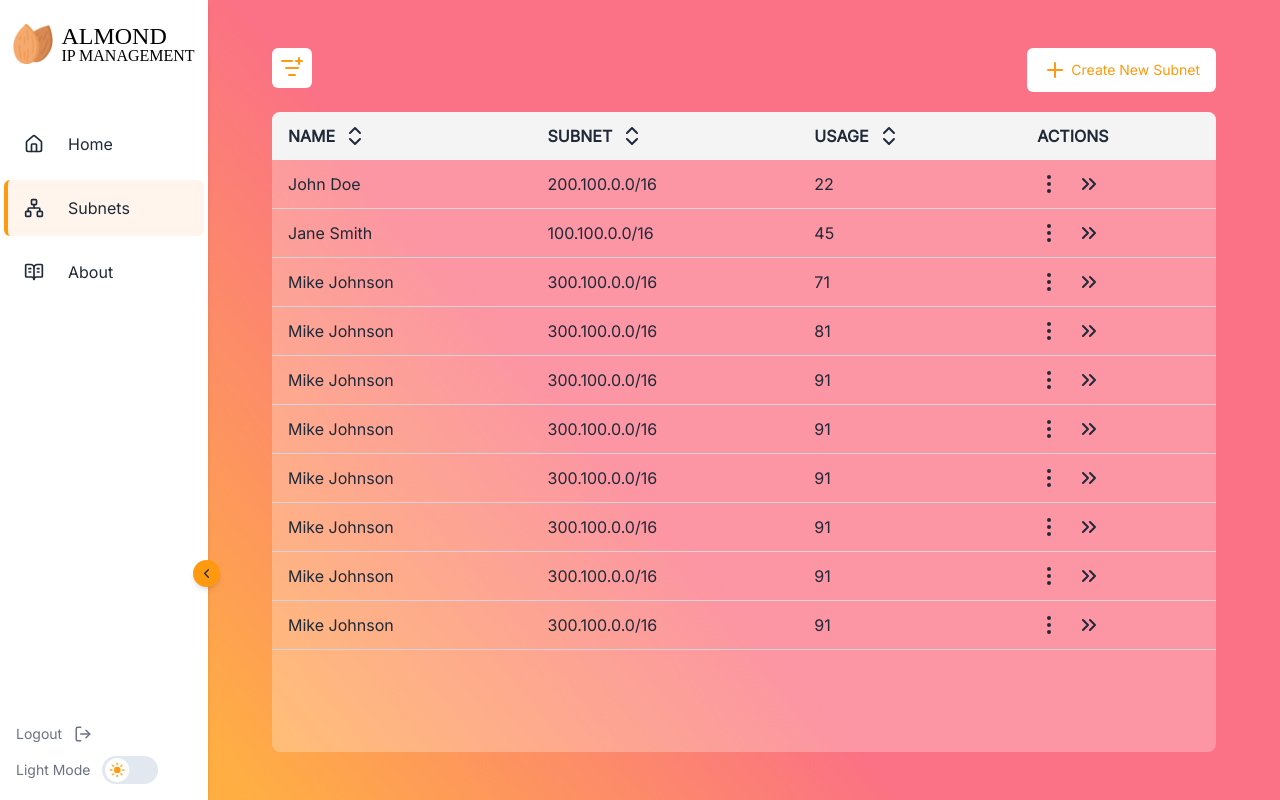
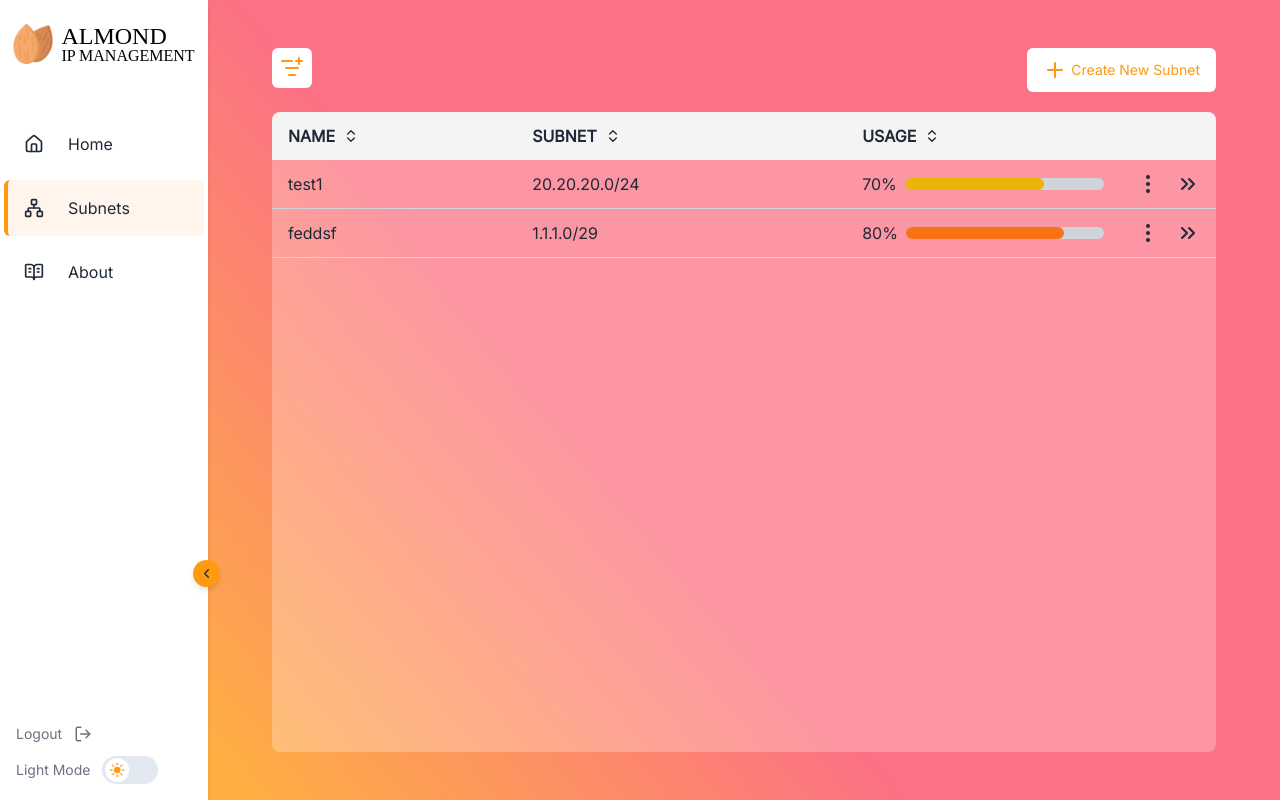
Before and after one commit to random551923/almond-ipam, a React (Vite) app: page /subnets in a window 1280 px wide. Built offline with nearby package versions, Linux system fonts and the light colour scheme; a web font is replaced by a local one.

Commit message:
fix: fix table action col size

```diff
--- a/src/components/Table.tsx
+++ b/src/components/Table.tsx
@@ -15,49 +15,58 @@ interface TableProps {
   actions?: React.ReactNode,
 }
 
-const Table = ({ columns, data, className, sort, actions,}: TableProps) => {
+const Table = ({ columns, data, className, sort, actions }: TableProps) => {
   return (
-    <div
-      className={cn(
-        "overflow-x-auto bg-container-bg-transparent rounded-lg  min-h-96",
-        className,
-      )}>
+    <div className={cn("overflow-x-auto bg-container-bg-transparent rounded-lg min-h-96", className)}>
       <table className="w-full text-primary-text">
         <thead className="bg-[#F4F4F5] rounded-lg">
           <tr>
             {columns.map((column) => (
-              <th key={column.accessor} className="py-3 px-4 text-left">
-                <div className="flex flex-row items-center gap-2 uppercase">
-                  {column.Header}
-                  {sort && <ChevronsUpDown />}
-                </div>
-              </th>
+              <TableHeder key={column.accessor} >
+                {column.Header}
+                {sort && <ChevronsUpDown size={16} />}
+              </TableHeder>
             ))}
-            {actions && (<th key="actions" className="py-3 px-4 text-left">ACTIONS</th>)}
+            {actions && (<TableHeder key="actions"></TableHeder>)}
           </tr>
         </thead>
         <tbody className="py-4">
           {data.map((row, rowIndex) => (
-            <tr key={rowIndex} className="">
+            <tr key={rowIndex}>
               {columns.map((column) => (
                 <TableItem key={column.accessor}>
-                {column.Header == "Usage" ? (<UsageBar usagePercentage={row[column.accessor]} />) : (row[column.accessor])}
-              </TableItem>))}
-              {actions && <TableItem key={"actions"}> {actions}</TableItem>}
+                  {column.Header === "Usage" ?
+                    (<UsageBar usagePercentage={row[column.accessor]} />) :
+                    (row[column.accessor])}
+                </TableItem>
+              ))}
+              {actions && (
+                <TableItem key="actions" className="w-px ">{actions}</TableItem>
+              )}
             </tr>
           ))}
         </tbody>
       </table>
-    </div>
+    </div >
   );
 };
 
-const TableItem = ({children}:{children: React.ReactNode}) => {
+const TableItem = ({ children, className }: { children: React.ReactNode; className?: string }) => {
   return (
-    <td className="flex-col py-3 px-4 border-b border-gray-300 w-fit max-w-40 truncate">
+    <td className={cn("py-3 px-4 border-b border-gray-300 w-fit max-w-40 ", className)}>
       {children}
     </td>
   );
 };
 
+const TableHeder = ({ children, className }: { children?: React.ReactNode; className?: string }) => {
+  return (
+    <th className={cn("py-3 px-4 text-left", className)}>
+      <div className="flex flex-row items-center gap-2 uppercase">
+        {children}
+      </div>
+    </th>
+  );
+};
+
 export default Table;
--- a/src/pages/SubnetsPage.tsx
+++ b/src/pages/SubnetsPage.tsx
@@ -6,26 +6,17 @@ import {
 } from "lucide-react";
 import Table from "../components/Table";
 import { Button } from "../components/Button";
+import fakeData from "../../fakeData/fakeData"
+import { formatData } from "../utils/dataUtils";
+import Tooltip from "../components/Tooltip";
 
 const SubnetPage = () => {
-  const columns = [
-    { Header: "NAME", accessor: "name" },
-    { Header: "SUBNET", accessor: "subnet" },
-    { Header: "USAGE", accessor: "usage" },
+   const columns = [
+    { Header: "Name", accessor: "name" },
+    { Header: "Subnet", accessor: "address" },
+    { Header: "Usage", accessor: "allocated_ips_percent" },
   ];
 
-  const tableData = [
-    { subnet: "200.100.0.0/16", name: "John Doe", usage: 22 },
-    { subnet: "100.100.0.0/16", name: "Jane Smith", usage: 45 },
-    { subnet: "300.100.0.0/16", name: "Mike Johnson", usage: 71 },
-    { subnet: "300.100.0.0/16", name: "Mike Johnson", usage: 81 },
-    { subnet: "300.100.0.0/16", name: "Mike Johnson", usage: 91 },
-    { subnet: "300.100.0.0/16", name: "Mike Johnson", usage: 91 },
-    { subnet: "300.100.0.0/16", name: "Mike Johnson", usage: 91 },
-    { subnet: "300.100.0.0/16", name: "Mike Johnson", usage: 91 },
-    { subnet: "300.100.0.0/16", name: "Mike Johnson", usage: 91 },
-    { subnet: "300.100.0.0/16", name: "Mike Johnson", usage: 91 },
-  ];
 
   return (
     <div className="flex flex-col h-fill w-fill flex-1 gap-5">
@@ -44,14 +35,15 @@ const SubnetPage = () => {
       </div>
       <Table
         columns={columns}
-        data={tableData}
+        data={formatData(fakeData)}
         sort={true}
         className="flex flex-col h-fill flex-1"
         actions={
           <div className="flex flex-row gap-4">
             <EllipsisVertical />
-            <button>
+            <button className="relative group inline-block">
               <ChevronsRight />
+              <Tooltip text="More..." position="left"/>
             </button>
           </div>
         }
```
